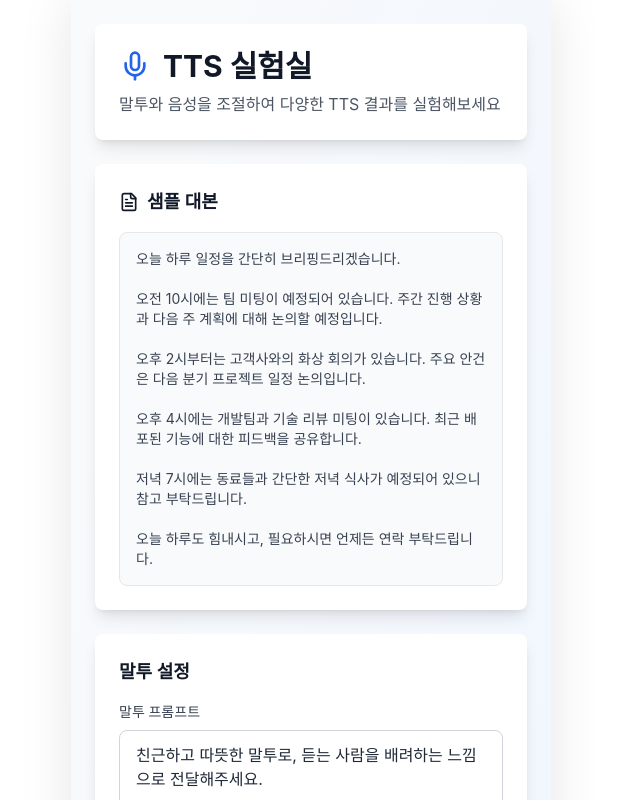
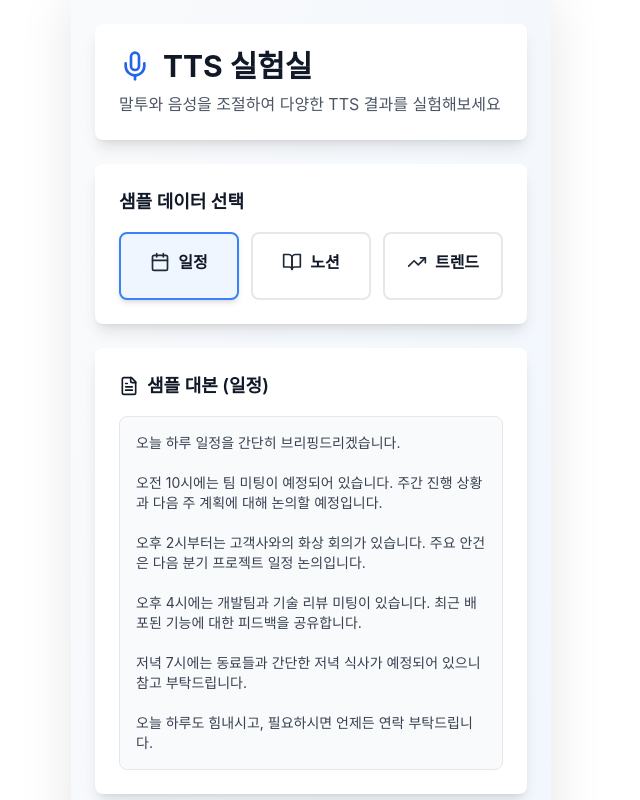
Before and after one commit to dltmdgh0611/Ownbrief, a Next.js app: page /lab in a window 1280 px wide. Shown: the whole page, without its empty margins (329-969 px from the left). Built offline with nearby package versions, Linux system fonts and the light colour scheme; a web font is replaced by a local one.

Commit message:
feat: lab 페이지에 일정/노션/트렌드 샘플 데이터 선택 기능 추가

```diff
--- a/app/lab/page.tsx
+++ b/app/lab/page.tsx
@@ -1,11 +1,20 @@
 'use client'
 
 import { useState, useRef } from 'react'
-import { Play, Pause, Volume2, Loader2, Mic, VolumeX, FileText } from 'lucide-react'
+import { Play, Pause, Volume2, Loader2, Mic, VolumeX, FileText, Calendar, BookOpen, TrendingUp } from 'lucide-react'
 
 interface VoiceModel {
   id: string
   name: string
+}
+
+type SampleDataType = 'calendar' | 'notion' | 'trend'
+
+interface SampleData {
+  type: SampleDataType
+  name: string
+  icon: React.ReactNode
+  script: string
 }
 
 const VOICE_MODELS: VoiceModel[] = [
@@ -14,8 +23,13 @@ const VOICE_MODELS: VoiceModel[] = [
   { id: 'Charon', name: 'Charon' },
 ]
 
-// 고정된 샘플 대본 (일정 브리핑)
-const SAMPLE_SCRIPT = `오늘 하루 일정을 간단히 브리핑드리겠습니다.
+// 샘플 데이터
+const SAMPLE_DATA: Record<SampleDataType, SampleData> = {
+  calendar: {
+    type: 'calendar',
+    name: '일정',
+    icon: <Calendar className="w-5 h-5" />,
+    script: `오늘 하루 일정을 간단히 브리핑드리겠습니다.
 
 오전 10시에는 팀 미팅이 예정되어 있습니다. 주간 진행 상황과 다음 주 계획에 대해 논의할 예정입니다.
 
@@ -26,8 +40,37 @@ const SAMPLE_SCRIPT = `오늘 하루 일정을 간단히 브리핑드리겠습
 저녁 7시에는 동료들과 간단한 저녁 식사가 예정되어 있으니 참고 부탁드립니다.
 
 오늘 하루도 힘내시고, 필요하시면 언제든 연락 부탁드립니다.`
+  },
+  notion: {
+    type: 'notion',
+    name: '노션',
+    icon: <BookOpen className="w-5 h-5" />,
+    script: `업무 진행 상황을 간단히 브리핑드리겠습니다.
+
+최근 프로젝트 진행 상황을 확인해보니, 주요 작업들이 순조롭게 진행되고 있습니다. 디자인 시스템 리뷰 페이지가 최근 업데이트되었고, 이제 다음 단계인 개발 진행으로 넘어갈 준비가 되었습니다.
+
+특히 제가 직접 태그된 작업으로는 사용자 피드백 반영 관련 문서가 있습니다. 이 작업은 이번 주 내로 완료 예정이며, 관련 팀원들과 협의가 필요한 부분들이 몇 가지 있어 주의 깊게 살펴봐야 할 것 같습니다.
+
+전체적인 업무 진행 상황은 긍정적이며, 일정대로 잘 흘러가고 있습니다. 추가로 확인이 필요한 사항이 있으면 언제든 알려주세요.`
+  },
+  trend: {
+    type: 'trend',
+    name: '트렌드',
+    icon: <TrendingUp className="w-5 h-5" />,
+    script: `오늘 관심사 관련 트렌드를 간단히 브리핑드리겠습니다.
+
+최근 AI 기술 분야에서 큰 주목을 받고 있는 것은 멀티모달 AI의 발전입니다. 텍스트와 이미지, 음성을 동시에 처리할 수 있는 모델들이 실제 서비스에 적용되기 시작했고, 이는 업무 효율성 향상에 큰 도움이 될 것으로 예상됩니다.
+
+또한 프론트엔드 개발 트렌드로는 Next.js의 서버 컴포넌트 사용이 점차 보편화되고 있습니다. 이는 개발 생산성을 높이고 사용자 경험을 개선하는 데 핵심적인 역할을 하고 있어요.
+
+마지막으로, 개발자 생산성 도구들이 계속해서 발전하고 있습니다. AI 기반 코드 생성과 리뷰 도구들이 실무에서 실제로 도움이 되는 사례들이 늘어나고 있어, 앞으로의 개발 방식에 영향을 줄 것으로 보입니다.
+
+이런 트렌드들은 우리 업무에도 적용해볼 만한 부분들이 많으니 참고하시면 좋을 것 같습니다.`
+  }
+}
 
 export default function LabPage() {
+  const [selectedDataType, setSelectedDataType] = useState<SampleDataType>('calendar')
   const [tonePrompt, setTonePrompt] = useState('친근하고 따뜻한 말투로, 듣는 사람을 배려하는 느낌으로 전달해주세요.')
   const [selectedVoice, setSelectedVoice] = useState<VoiceModel>(VOICE_MODELS[0])
   const [rewrittenScript, setRewrittenScript] = useState<string>('')
@@ -37,6 +80,8 @@ export default function LabPage() {
   const [audioUrl, setAudioUrl] = useState<string | null>(null)
   const [error, setError] = useState<string | null>(null)
   const audioRef = useRef<HTMLAudioElement>(null)
+
+  const currentSampleData = SAMPLE_DATA[selectedDataType]
 
   const handleRewriteScript = async () => {
     if (!tonePrompt.trim()) {
@@ -51,7 +96,8 @@ export default function LabPage() {
 
     try {
       console.log('✍️ 스크립트 재작성 요청:', {
-        script: SAMPLE_SCRIPT.substring(0, 50),
+        dataType: selectedDataType,
+        script: currentSampleData.script.substring(0, 50),
         tonePrompt
       })
 
@@ -61,7 +107,7 @@ export default function LabPage() {
           'Content-Type': 'application/json',
         },
         body: JSON.stringify({
-          script: SAMPLE_SCRIPT,
+          script: currentSampleData.script,
           tonePrompt: tonePrompt
         }),
       })
@@ -203,15 +249,44 @@ export default function LabPage() {
           </p>
         </div>
 
+        {/* 샘플 데이터 선택 */}
+        <div className="bg-white rounded-lg shadow-lg p-6 mb-6">
+          <h2 className="text-lg font-semibold text-gray-900 mb-4">
+            샘플 데이터 선택
+          </h2>
+          <div className="grid grid-cols-3 gap-3">
+            {(Object.values(SAMPLE_DATA) as SampleData[]).map((data) => (
+              <button
+                key={data.type}
+                onClick={() => {
+                  setSelectedDataType(data.type)
+                  setRewrittenScript('')
+                  setAudioUrl(null)
+                }}
+                className={`p-4 rounded-lg border-2 transition-all ${
+                  selectedDataType === data.type
+                    ? 'border-blue-500 bg-blue-50 shadow-md'
+                    : 'border-gray-200 hover:border-gray-300 hover:bg-gray-50'
+                }`}
+              >
+                <div className="flex items-center justify-center space-x-2 mb-2">
+                  {data.icon}
+                  <span className="font-semibold text-gray-900">{data.name}</span>
+                </div>
+              </button>
+            ))}
+          </div>
+        </div>
+
         {/* 샘플 대본 표시 */}
         <div className="bg-white rounded-lg shadow-lg p-6 mb-6">
           <h2 className="text-lg font-semibold text-gray-900 mb-4 flex items-center space-x-2">
             <FileText className="w-5 h-5" />
-            <span>샘플 대본</span>
+            <span>샘플 대본 ({currentSampleData.name})</span>
           </h2>
           <div className="bg-gray-50 rounded-lg p-4 border border-gray-200">
             <p className="text-sm text-gray-700 whitespace-pre-wrap">
-              {SAMPLE_SCRIPT}
+              {currentSampleData.script}
             </p>
           </div>
         </div>
@@ -374,10 +449,13 @@ export default function LabPage() {
           </h2>
           <ol className="space-y-2 text-sm text-gray-700 list-decimal list-inside">
             <li>
+              <strong>샘플 데이터 선택</strong>: 일정, 노션, 트렌드 중 하나를 선택하여 해당 데이터의 샘플 대본을 확인합니다.
+            </li>
+            <li>
               <strong>말투 프롬프트 입력</strong>: 원하는 말투를 자유롭게 입력하세요. 예: "친근하고 따뜻하게", "진지하고 전문적으로", "밝고 활기차게"
             </li>
             <li>
-              <strong>스크립트 재작성</strong>: "스크립트 재작성" 버튼을 눌러 샘플 대본을 말투에 맞게 재작성합니다.
+              <strong>스크립트 재작성</strong>: "스크립트 재작성" 버튼을 눌러 선택한 샘플 대본을 말투에 맞게 재작성합니다.
             </li>
             <li>
               <strong>음성 모델 선택</strong>: 재작성된 스크립트로 TTS를 생성할 음성을 선택합니다.
```
